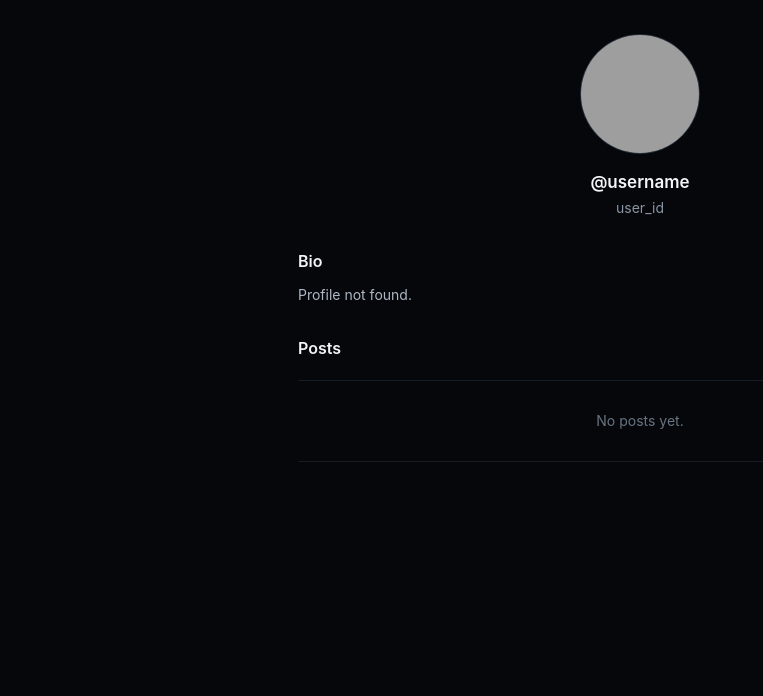
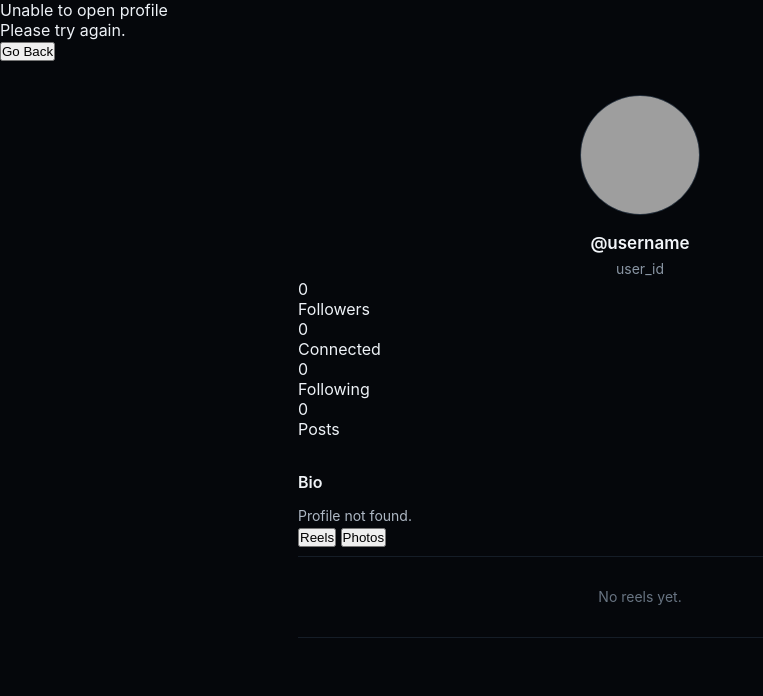
Before and after one commit to usanex4-utt/Usanex, a FastAPI app: template frontend/templates/profile.html in a window 1280 px wide. Shown: the part 56-752 px from the top of the page, without its empty margins (0-763 px from the left). Run offline with FastAPI, Linux system fonts and the light colour scheme; the template is opened without the code that fills it, so the values that code supplies are empty; grey boxes are pictures that could not be loaded.

Commit message:
Update profile.html

```diff
--- a/frontend/templates/profile.html
+++ b/frontend/templates/profile.html
@@ -2,18 +2,27 @@
 <html lang="en">
 <head>
     <meta charset="UTF-8">
-    <meta name="viewport" content="width=device-width, initial-scale=1.0">
+    <meta
+        name="viewport"
+        content="width=device-width, initial-scale=1.0"
+    >
 
     <title>Profile - Usanex</title>
 
-    <link rel="stylesheet" href="/static/css/profile.css?v=7">
+    <link
+        rel="stylesheet"
+        href="/static/css/profile.css?v=8"
+    >
 </head>
 
 <body>
 
 <main class="profile-page">
 
-    <!-- HEADER -->
+    <!-- =====================================================
+         HEADER
+    ====================================================== -->
+
     <header class="profile-header">
 
         <button
@@ -87,10 +96,52 @@
     </header>
 
 
-    <!-- PROFILE -->
-    <section class="profile-content">
+    <!-- =====================================================
+         ERROR
+    ====================================================== -->
 
-        <!-- PROFILE PHOTO -->
+    <section
+        id="profileError"
+        class="profile-error hidden"
+    >
+        <div class="profile-error-title">
+            Unable to open profile
+        </div>
+
+        <div
+            id="profileErrorMessage"
+            class="profile-error-message"
+        >
+            Please try again.
+        </div>
+
+        <button
+            id="profileErrorBack"
+            class="profile-error-button"
+            type="button"
+        >
+            Go Back
+        </button>
+    </section>
+
+
+    <!-- =====================================================
+         PROFILE CONTENT
+    ====================================================== -->
+
+    <section
+        id="profileContent"
+        class="profile-content"
+    >
+
+        <!-- =================================================
+             PROFILE TOP
+        ================================================== -->
+
+        <section class="profile-top">
+
+            <!-- Profile photo -->
+
             <div class="profile-photo-wrapper">
 
                 <img
@@ -103,7 +154,10 @@
             </div>
 
 
-        <!-- USERNAME -->
+            <!-- User information -->
+
+            <div class="profile-user-info">
+
                 <div
                     id="profileUsername"
                     class="profile-username"
@@ -111,8 +165,6 @@
                     @username
                 </div>
 
-
-        <!-- USER ID -->
                 <div
                     id="profileUserId"
                     class="profile-user-id"
@@ -120,26 +172,87 @@
                     user_id
                 </div>
 
+            </div>
 
-        <!-- CONNECTION -->
+        </section>
+
+
+        <!-- =================================================
+             STATS
+        ================================================== -->
+
+        <section class="profile-stats">
+
+            <div class="profile-stat">
+
                 <div
-            id="connectionStatus"
-            class="connection-status hidden"
+                    id="followersCount"
+                    class="profile-stat-number"
                 >
+                    0
+                </div>
 
-            <span id="connectionStatusText">
-                Connected
-            </span>
-
-            <span
-                id="connectionCategory"
-                class="connection-category hidden"
-            ></span>
+                <div class="profile-stat-label">
+                    Followers
+                </div>
 
             </div>
 
 
-        <!-- BIO -->
+            <div class="profile-stat">
+
+                <div
+                    id="connectedCount"
+                    class="profile-stat-number"
+                >
+                    0
+                </div>
+
+                <div class="profile-stat-label">
+                    Connected
+                </div>
+
+            </div>
+
+
+            <div class="profile-stat">
+
+                <div
+                    id="followingCount"
+                    class="profile-stat-number"
+                >
+                    0
+                </div>
+
+                <div class="profile-stat-label">
+                    Following
+                </div>
+
+            </div>
+
+
+            <div class="profile-stat">
+
+                <div
+                    id="postsCount"
+                    class="profile-stat-number"
+                >
+                    0
+                </div>
+
+                <div class="profile-stat-label">
+                    Posts
+                </div>
+
+            </div>
+
+        </section>
+
+
+        <!-- =================================================
+             BIO
+        ================================================== -->
+
         <section class="bio-section">
 
             <h2 class="section-title">
@@ -156,12 +269,38 @@
         </section>
 
 
-        <!-- POSTS -->
-        <section class="posts-section">
+        <!-- =================================================
+             CONTENT TABS
+        ================================================== -->
 
-            <h2 class="section-title">
-                Posts
-            </h2>
+        <section class="profile-content-section">
+
+            <div class="profile-tabs">
+
+                <button
+                    id="reelsTab"
+                    class="profile-tab active"
+                    type="button"
+                    data-tab="reels"
+                >
+                    Reels
+                </button>
+
+                <button
+                    id="photosTab"
+                    class="profile-tab"
+                    type="button"
+                    data-tab="photos"
+                >
+                    Photos
+                </button>
+
+            </div>
+
+
+            <!-- =============================================
+                 CONTENT GRID
+            ============================================== -->
 
             <div
                 id="postsContainer"
@@ -169,7 +308,7 @@
             >
 
                 <div class="empty-posts">
-                    No posts yet.
+                    No reels yet.
                 </div>
 
             </div>
@@ -181,7 +320,10 @@
 </main>
 
 
-<script src="/static/js/profile.js?v=7" defer></script>
+<script
+    src="/static/js/profile.js?v=8"
+    defer
+></script>
 
 </body>
 </html>
```
Lines whose indentation alone changed are shown as unchanged.
